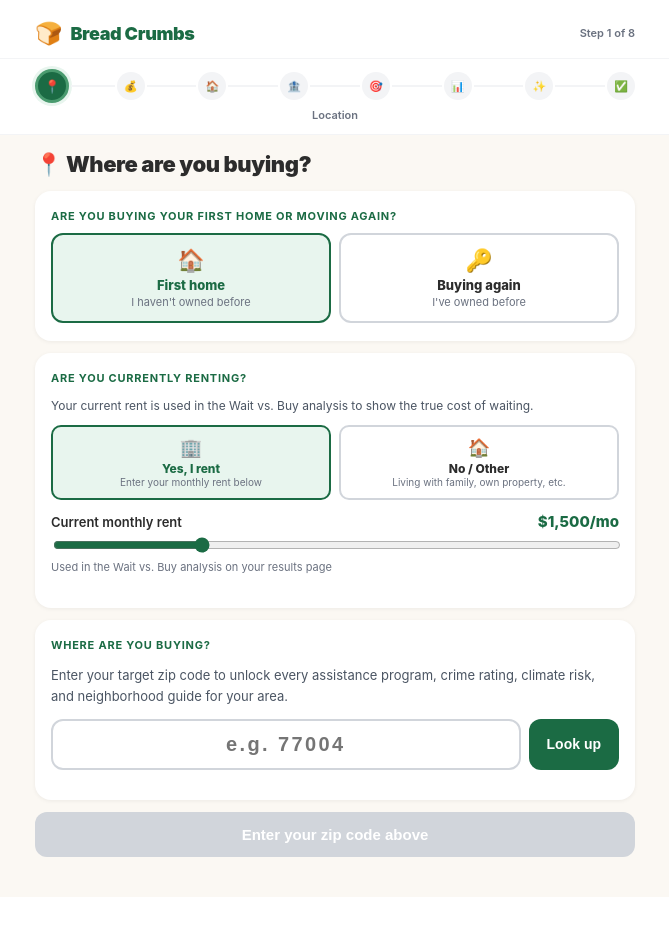
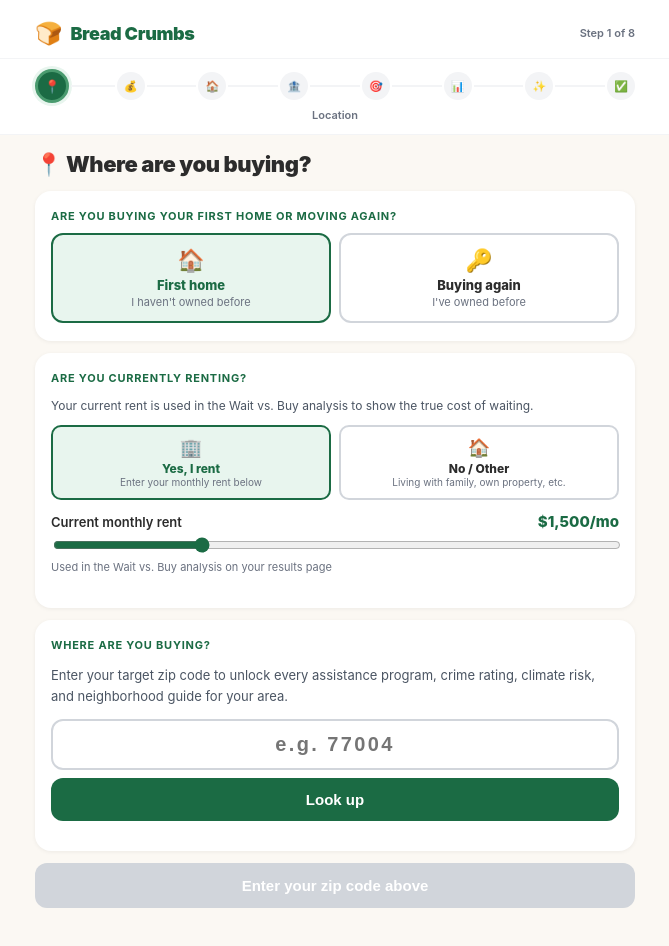
Before and after one commit to SKodzo/bread-crumbs, a React (Vite) app: page / in a window 1280 px wide. Shown: the top 946 px of the page, without its empty margins (305-974 px from the left). Before the commit the page ends 905 px from the top, so only its background shows below. Built offline with nearby package versions, Linux system fonts and the light colour scheme.

Commit message:
Move Look Up button below input; fix escaped apostrophe

```diff
--- a/src/BreadCrumbs.jsx
+++ b/src/BreadCrumbs.jsx
@@ -848,12 +848,12 @@ function StepLocation({data,setData,onNext}){
       <Card>
         <SecTitle>Where are you buying?</SecTitle>
         <p style={{fontSize:13,color:C.gray700,marginBottom:12,lineHeight:1.6}}>Enter your target zip code to unlock every assistance program, crime rating, climate risk, and neighborhood guide for your area.</p>
-        <div style={{display:"flex",flexWrap:"wrap",gap:8,marginBottom:12}}>
+        <div style={{display:"flex",flexDirection:"column",gap:8,marginBottom:12}}>
           <input value={zip} onChange={e=>{setZip(e.target.value);if(e.target.value.length===5)lookup(e.target.value);}}
             placeholder="e.g. 77004" maxLength={5}
-            style={{flex:"1 1 160px",minWidth:0,fontSize:20,fontWeight:700,padding:"12px 14px",border:`2px solid ${status==="found"?C.green:status==="invalid"?C.red:C.gray300}`,borderRadius:12,outline:"none",letterSpacing:"0.12em",textAlign:"center"}}/>
+            style={{width:"100%",boxSizing:"border-box",fontSize:20,fontWeight:700,padding:"12px 14px",border:`2px solid ${status==="found"?C.green:status==="invalid"?C.red:C.gray300}`,borderRadius:12,outline:"none",letterSpacing:"0.12em",textAlign:"center"}}/>
           <button onClick={()=>lookup(zip)}
-            style={{flex:"0 0 auto",padding:"12px 18px",background:C.green,color:C.white,border:"none",borderRadius:12,fontSize:14,fontWeight:700,cursor:"pointer",whiteSpace:"nowrap"}}>
+            style={{width:"100%",padding:"13px",background:C.green,color:C.white,border:"none",borderRadius:12,fontSize:15,fontWeight:700,cursor:"pointer"}}>
             {loading?"...":"Look up"}
           </button>
         </div>
@@ -925,7 +925,7 @@ function StepIncome({data,setData,onNext,onBack}){
             </div>
           ))}
         </div>
-        {d.profession!=="none"&&<Alert type="success" style={{marginTop:8}}>Great — we'll show profession-specific programs on the next steps.</Alert>}
+        {d.profession!=="none"&&<Alert type="success" style={{marginTop:8}}>Great — we will show profession-specific programs on the next steps.</Alert>}
       </Card>
       <Card>
         <SecTitle>Credit profile</SecTitle>
```
